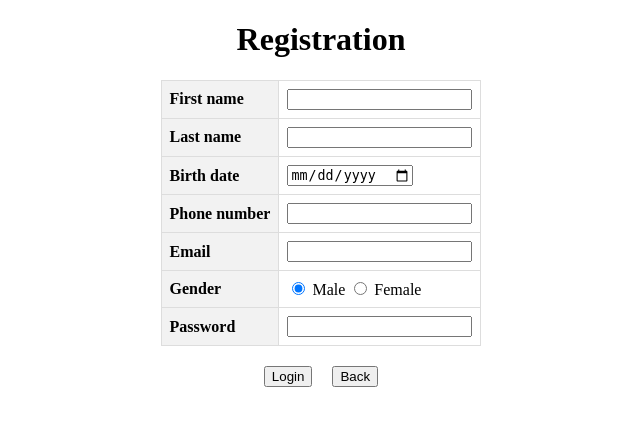
After one commit to vladpochuev/kindergarten, a Flask app: page /register in a window 1280 px wide. The commit adds this page. Shown: the top 426 px of the page, without its empty margins (319-959 px from the left). Run offline with Flask 3, Linux system fonts and the light colour scheme.

Commit message:
Add authorization as a parent

```diff
--- a/app.py
+++ b/app.py
@@ -1,10 +1,25 @@
-from flask import Flask, render_template
+from flask import Flask, render_template, request, flash, redirect, url_for
+from flask_login import LoginManager, login_user, logout_user, login_required, current_user
+from werkzeug.security import generate_password_hash
 
 from dao import *
 from mappers import *
 from system_utils import *
 
 app = Flask(__name__, template_folder="templates")
+app.secret_key = get_from_env("SECRET_KEY")
+
+login_manager = LoginManager()
+login_manager.init_app(app)
+login_manager.login_view = "login"
+
+
+@login_manager.user_loader
+def load_user(user_id):
+    conn = get_db_connection()
+    parent_dao = ParentDAO(conn)
+
+    return parent_dao.get_by_id(user_id)
 
 
 @app.route("/")
@@ -86,5 +101,65 @@ def menu_controller(menu_id):
     return render_template("menu.html", menu=menu_dto)
 
 
+@app.route('/register', methods=['POST'])
+def register_post():
+    conn = get_db_connection()
+    parent_dao = ParentDAO(conn)
+
+    first_name = request.form['first_name']
+    last_name = request.form['last_name']
+    birth_date = request.form['birth_date']
+    phone_number = request.form['phone_number']
+    email = request.form['email']
+    gender = request.form['gender']
+    password = request.form['password']
+
+    if parent_dao.exists_by_name(first_name + ' ' + last_name):
+        return redirect(url_for('register_get'))
+
+    password_hash = generate_password_hash(password)
+    parent_dao.save(Parent(None, first_name, last_name, birth_date, phone_number, email, gender, password_hash))
+    return redirect(url_for('login_get'))
+
+
+@app.route('/register', methods=['GET'])
+def register_get():
+    return render_template("register.html", title="Register")
+
+
+@app.route('/login', methods=['POST'])
+def login_post():
+    conn = get_db_connection()
+    parent_dao = ParentDAO(conn)
+
+    first_name = request.form['first_name']
+    last_name = request.form['last_name']
+    password = request.form['password']
+
+    parent = parent_dao.get_by_name(first_name + " " + last_name)
+    if parent and parent.verify_password(password):
+        login_user(parent)
+        return redirect(url_for('main_controller'))
+    return redirect(url_for('login_get'))
+
+
+@app.route('/login', methods=['GET'])
+def login_get():
+    return render_template("login.html", title="Login")
+
+
+@login_required
+@app.route('/logout', methods=['POST'])
+def logout_post():
+    logout_user()
+    return redirect(url_for('main_controller'))
+
+
+@login_required
+@app.route('/logout', methods=['GET'])
+def logout_get():
+    return render_template('logout.html', title="Logout")
+
+
 if __name__ == "__main__":
     app.run()
--- a/static/css/certain-object.css
+++ b/static/css/certain-object.css
@@ -12,6 +12,16 @@ th, td {
     white-space: normal;
 }
 
+.centered {
+    display: flex;
+    justify-content: center;
+    width: 100%;
+}
+
+.side_margin {
+    margin: 0 10px;
+}
+
 th {
     background-color: #f2f2f2;
     text-align: left;
--- /dev/null
+++ b/static/js/main.js
@@ -0,0 +1,15 @@
+function redirectTo(path, ...params) {
+    if (params.length % 2 !== 0) return
+    let url = new URL(location.protocol + location.host + path)
+
+    for (let i = 0; i < params.length;) {
+        const parName = params[i++]
+        const parValue = params[i++]
+
+        if (parName && parValue) {
+            url.searchParams.set(parName, parValue)
+        }
+    }
+
+    document.location.href = url.toString()
+}
--- /dev/null
+++ b/templates/register.html
@@ -0,0 +1,65 @@
+<!DOCTYPE html>
+<html lang="en">
+<head>
+    <meta charset="UTF-8">
+    <link rel="stylesheet" href="../static/css/certain-object.css">
+    <link rel="stylesheet" href="{{ url_for('static', filename='css/certain-object.css') }}">
+    <meta name="viewport" content="width=device-width, initial-scale=1.0">
+    <title>Registration</title>
+</head>
+<body>
+<h1>Registration</h1>
+<form method="post">
+    <table>
+        <tr>
+            <th><label for="first_name">First name</label></th>
+            <td><input id="first_name" type="text" name="first_name" required></td>
+        </tr>
+
+        <tr>
+            <th><label for="last_name">Last name</label></th>
+            <td><input id="last_name" type="text" name="last_name" required></td>
+        </tr>
+
+        <tr>
+            <th><label for="birth_date">Birth date</label></th>
+            <td><input id="birth_date" type="date" name="birth_date" required></td>
+        </tr>
+
+        <tr>
+            <th><label for="phone_number">Phone number</label></th>
+            <td><input id="phone_number" type="tel" name="phone_number" required></td>
+        </tr>
+
+        <tr>
+            <th><label for="email">Email</label></th>
+            <td><input id="email" type="email" name="email" required></td>
+        </tr>
+
+        <tr>
+            <th><label>Gender</label></th>
+            <td>
+                <input id="gender_male" type="radio" name="gender" value="male" checked>
+                <label for="gender_male">Male</label>
+                <input id="gender_female" type="radio" name="gender" value="female">
+                <label for="gender_female">Female</label>
+            </td>
+        </tr>
+
+        <tr>
+            <th><label for="password">Password</label></th>
+            <td><input id="password" type="password" name="password" required></td>
+        </tr>
+    </table>
+
+    <div class="centered">
+        <button type="submit" class="side_margin">Login</button>
+        <button type="button" onclick="redirectTo('/')" class="side_margin">Back</button>
+    </div>
+
+</form>
+</body>
+
+<script src="{{ url_for('static', filename='js/main.js') }}"></script>
+
+</html>
```
Also changed, not shown: dao.py (+32 -11 lines), models.py (added, +62 -0 lines), static/css/main.css (+28 -0 lines), templates/children.html (+19 -1 lines), templates/login.html (added, +40 -0 lines), templates/logout.html (added, +25 -0 lines).
